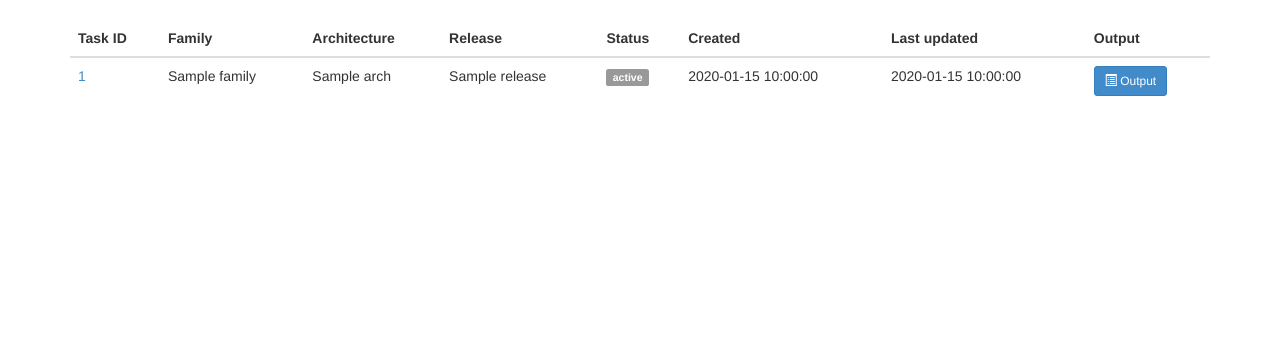
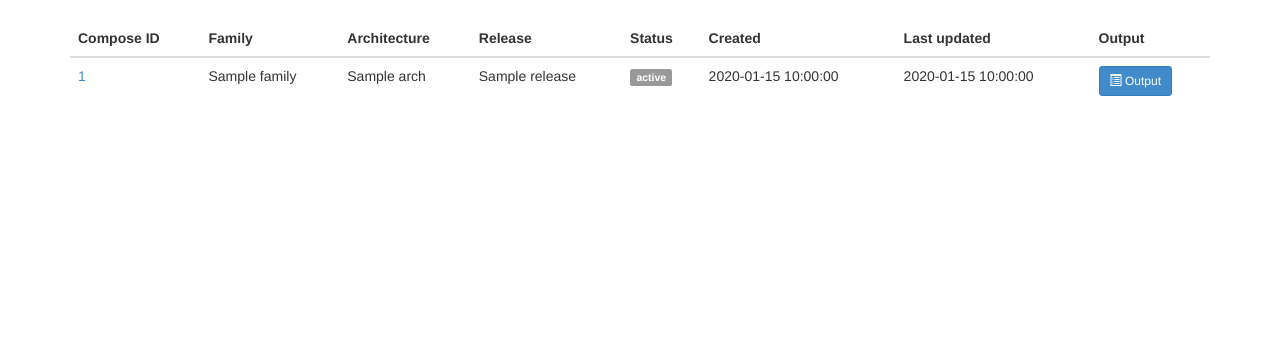
Before and after one commit to kushaldas/autocloud, a Flask app: template autocloud/web/templates/job_details.html in a window 1280 px wide. Shown: the part 184-524 px from the top of the page. Run offline with Flask 2, Linux system fonts and the light colour scheme; the template is opened without the code that fills it: most values are stand-ins (such as "Sample title", 1, 10 or a date in 2020); parts of the project's set-up code (start-up, migrations or seed data) failed here and were passed over; some libraries are stand-ins or nearby versions.

Commit message:
Show all compose if no compose_id provided and fix the datetime format

```diff
--- a/autocloud/web/app.py
+++ b/autocloud/web/app.py
@@ -101,14 +101,18 @@ def compose_details():
         prev_link=prev_link, next_link=next_link
     )
 
-
+@app.route('/jobs/')
+@app.route('/jobs')
 @app.route('/jobs/<compose_pk>/')
 @app.route('/jobs/<compose_pk>')
-def job_details(compose_pk):
-    compose_obj = session.query(ComposeDetails).get(compose_pk)
-    compose_id = compose_obj.compose_id
+def job_details(compose_pk=None):
+    queryset = session.query(ComposeJobDetails)
 
-    queryset = session.query(ComposeJobDetails).filter_by(compose_id=compose_id)
+    if compose_pk is not None:
+        compose_obj = session.query(ComposeDetails).get(compose_pk)
+        compose_id = compose_obj.compose_id
+
+        queryset = queryset.filter_by(compose_id=compose_id)
 
     # Apply filters
     filters = ('family', 'arch', 'status')
--- a/autocloud/web/templates/compose_details.html
+++ b/autocloud/web/templates/compose_details.html
@@ -49,7 +49,7 @@
           </td
           -->
           <td>
-            {{ compose_detail.date }}
+            {{ compose_detail.date.strftime('%Y-%m-%d') }}
           </td>
           <td>
             {{ compose_detail.type }}
--- a/autocloud/web/templates/job_details.html
+++ b/autocloud/web/templates/job_details.html
@@ -41,7 +41,7 @@
   <table class="table table-hover">
     <thead>
       <tr>
-        <th>Task ID</th>
+        <th>Compose ID</th>
         <th>Family</th>
         <th>Architecture</th>
         <th>Release</th>
@@ -55,7 +55,7 @@
       {% for job_detail in job_details %}
         <tr>
           <td>
-            <a href="http://koji.fedoraproject.org/koji/taskinfo?taskID={{ job_detail.taskid }}" target="_blank">{{ job_detail.taskid }}</a>
+            <a href="http://koji.fedoraproject.org/koji/taskinfo?taskID={{ job_detail.taskid }}" target="_blank">{{ job_detail.compose_id }}</a>
           </td>
           <td>
             {{ job_detail.family }}
@@ -81,8 +81,8 @@
                   {{ job_detail.status }}
               </span>
           </td>
-          <td>{{ job_detail.created_on }}</td>
-          <td>{{ job_detail.last_updated }}</td>
+          <td>{{ job_detail.created_on.strftime('%Y-%m-%d %H:%M:%S') }}</td>
+          <td>{{ job_detail.last_updated.strftime('%Y-%m-%d %H:%M:%S') }}</td>
           <td><a class="btn btn-primary btn-sm" href="{{ url_for('job_output', jobid=job_detail.id) }}"><icon class="glyphicon glyphicon-list-alt"></icon> Output</a></td>
         </tr>
       {% else %}
```
